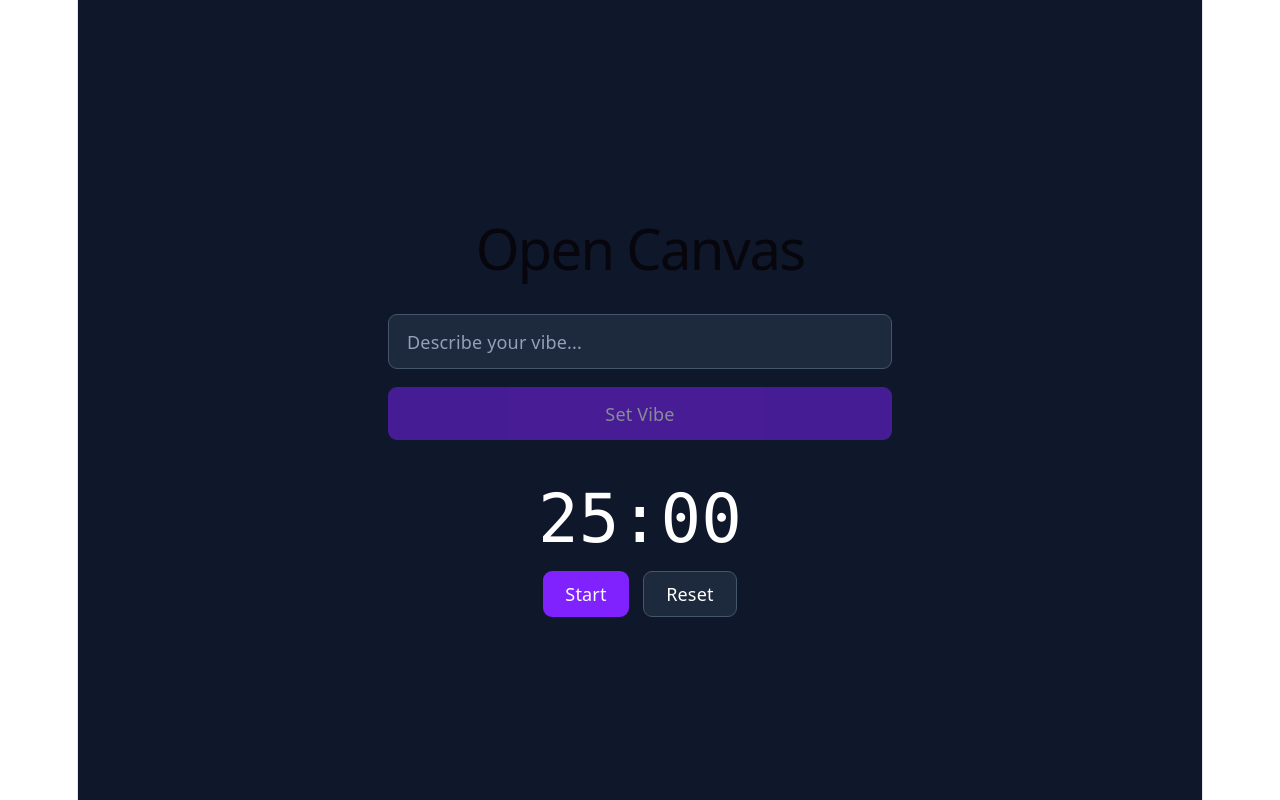
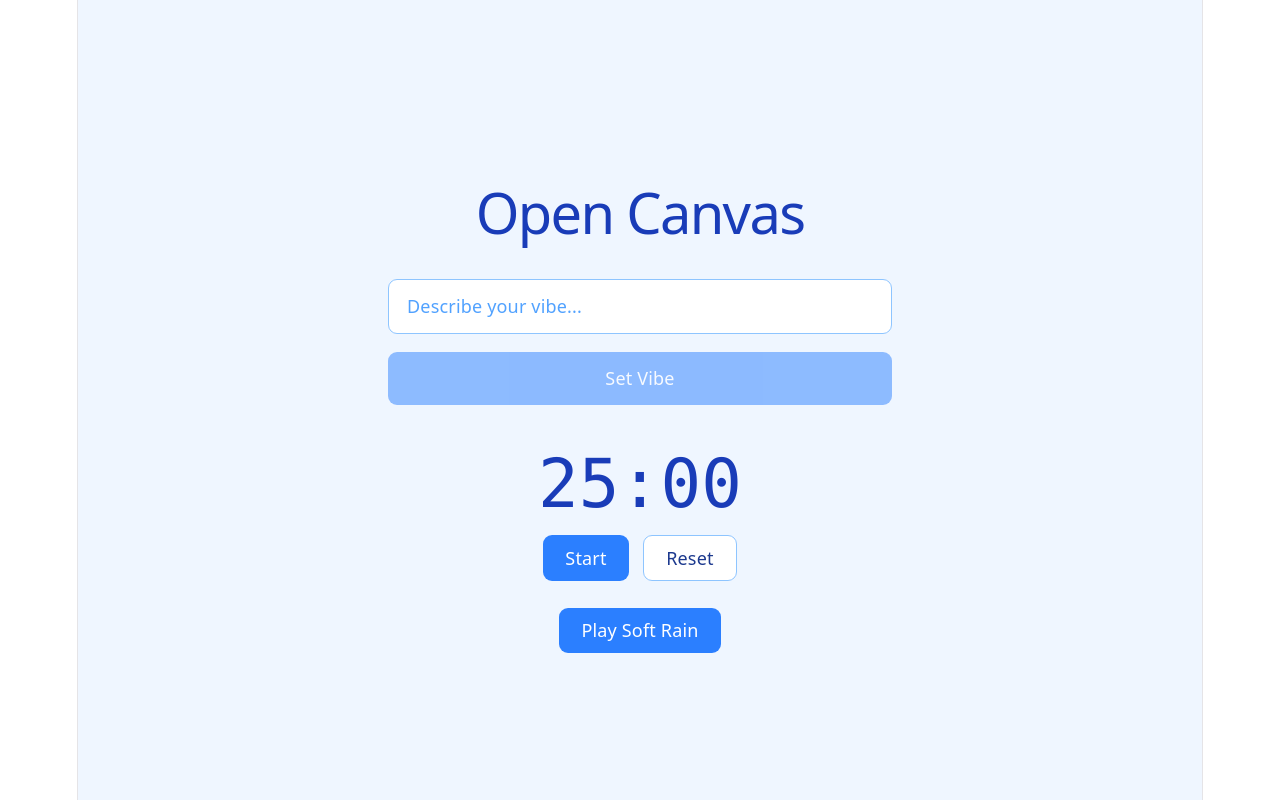
Before and after one commit to ahernandez41/open-canvas, a React app in the folder vibe-settings/frontend/: page / in a window 1280 px wide. Built offline with nearby package versions, Linux system fonts and the light colour scheme; no server answers; the HTML template or start-up script is replaced by a standard one.

Commit message:
integrate Howler.js audio engine

```diff
--- /dev/null
+++ b/package.json
@@ -0,0 +1,5 @@
+{
+  "dependencies": {
+    "howler": "^2.2.4"
+  }
+}
--- a/vibe-settings/frontend/src/App.jsx
+++ b/vibe-settings/frontend/src/App.jsx
@@ -1,6 +1,7 @@
 import { useState } from 'react'
 import { fetchVibe } from './api/vibe'
 import Timer from './components/Timer'
+import SoundscapeTest from './components/SoundscapeTest'
 
 function App() {
   const [message, setMessage] = useState('')
@@ -27,8 +28,8 @@ function App() {
   }
 
   return (
-    <div className="min-h-screen bg-slate-900 text-white flex flex-col items-center justify-center p-8">
-      <h1 className="text-3xl font-bold mb-8">Open Canvas</h1>
+    <div className="min-h-screen bg-blue-50 text-blue-900 flex flex-col items-center justify-center p-8">
+      <h1 className="text-3xl font-bold mb-8 text-blue-800 !text-blue-800">Open Canvas</h1>
 
       <form onSubmit={handleSubmit} className="w-full max-w-md flex flex-col gap-4">
         <input
@@ -36,34 +37,36 @@ function App() {
           value={message}
           onChange={(e) => setMessage(e.target.value)}
           placeholder="Describe your vibe..."
-          className="px-4 py-3 rounded-lg bg-slate-800 border border-slate-600 text-white placeholder-slate-400"
+          className="px-4 py-3 rounded-lg bg-white border border-blue-300 text-blue-900 placeholder-blue-400"
         />
         <button
           type="submit"
           disabled={loading || !message.trim()}
-          className="px-4 py-3 rounded-lg bg-violet-600 hover:bg-violet-500 disabled:opacity-50 font-medium"
+          className="px-4 py-3 rounded-lg bg-blue-500 hover:bg-blue-600 text-white disabled:opacity-50 font-medium"
         >
           {loading ? 'Loading...' : 'Set Vibe'}
         </button>
       </form>
 
       {error && (
-        <p className="mt-6 text-red-400">Error: {error}</p>
+        <p className="mt-6 text-red-600">Error: {error}</p>
       )}
 
       {result && (
-        <div className="mt-6 p-4 rounded-lg bg-slate-800 border border-slate-600 w-full max-w-md text-left">
+        <div className="mt-6 p-4 rounded-lg bg-white border border-blue-300 w-full max-w-md text-left shadow-sm">
           <p><strong>Soundscape:</strong> {result.soundscape}</p>
           <p><strong>Theme:</strong> {result.theme}</p>
           <p><strong>Timer:</strong> {result.timerMinutes} min</p>
           <p><strong>Check-ins:</strong> {result.checkIns}</p>
-          <p className="mt-2 text-slate-400">{result.message}</p>
+          <p className="mt-2 text-blue-700">{result.message}</p>
         </div>
       )}
 
       <div className="mt-10 w-full flex justify-center">
         <Timer durationMinutes={timerMinutes} />
       </div>
+
+      <SoundscapeTest />
     </div>
   )
 }
--- /dev/null
+++ b/vibe-settings/frontend/src/components/SoundscapeTest.jsx
@@ -0,0 +1,40 @@
+import { useState, useRef, useEffect } from 'react'
+import softRain from '../assets/audio/soft-rain.mp3'
+import { Howl } from 'howler'
+
+export default function SoundscapeTest() {
+  const [playing, setPlaying] = useState(false)
+  const sound = useRef(null)
+
+  useEffect(() => {
+    sound.current = new Howl({
+      src: [softRain],
+      loop: true,
+      volume: 0.8,
+    })
+
+    return () => {
+      sound.current?.unload()
+    }
+  }, [])
+
+  function toggle() {
+    if (playing) {
+      sound.current?.pause()
+      setPlaying(false)
+    } else {
+      sound.current?.play()
+      setPlaying(true)
+    }
+  }
+
+  return (
+    <button
+      type="button"
+      onClick={toggle}
+      className="mt-6 px-5 py-2 rounded-lg bg-blue-500 hover:bg-blue-600 text-white font-medium"
+    >
+      {playing ? 'Pause' : 'Play'} Soft Rain
+    </button>
+  )
+}
--- a/vibe-settings/frontend/src/components/Timer.jsx
+++ b/vibe-settings/frontend/src/components/Timer.jsx
@@ -107,12 +107,12 @@ export default function Timer({ durationMinutes = 25 }) {
   return (
     <div className="flex flex-col items-center gap-4 w-full max-w-md">
       {/* NOTE: tabular-nums keeps digits from jumping as the time changes */}
-      <p className={`text-6xl font-mono tabular-nums ${isCompleted ? 'text-violet-400' : 'text-white'}`}>
+      <p className={`text-6xl font-mono tabular-nums ${isCompleted ? 'text-blue-600' : 'text-blue-800'}`}>
         {display}
       </p>
 
       {isCompleted && (
-        <p className="text-violet-300 text-lg">Session complete</p>
+        <p className="text-blue-600 text-lg">Session complete</p>
       )}
 
       <div className="flex gap-3">
@@ -121,7 +121,7 @@ export default function Timer({ durationMinutes = 25 }) {
           <button
             type="button"
             onClick={handleStart}
-            className="px-5 py-2 rounded-lg bg-violet-600 hover:bg-violet-500 font-medium"
+            className="px-5 py-2 rounded-lg bg-blue-500 hover:bg-blue-600 text-white font-medium"
           >
             {secondsLeft === 0 && !isCompleted ? 'Restart' : 'Start'}
           </button>
@@ -129,7 +129,7 @@ export default function Timer({ durationMinutes = 25 }) {
           <button
             type="button"
             onClick={handlePause}
-            className="px-5 py-2 rounded-lg bg-slate-700 hover:bg-slate-600 font-medium"
+            className="px-5 py-2 rounded-lg bg-blue-200 hover:bg-blue-300 text-blue-900 font-medium"
           >
             Pause
           </button>
@@ -138,7 +138,7 @@ export default function Timer({ durationMinutes = 25 }) {
         <button
           type="button"
           onClick={handleReset}
-          className="px-5 py-2 rounded-lg bg-slate-800 border border-slate-600 hover:bg-slate-700 font-medium"
+          className="px-5 py-2 rounded-lg bg-white border border-blue-300 hover:bg-blue-100 text-blue-900 font-medium"
         >
           Reset
         </button>
--- a/vibe-settings/frontend/src/index.css
+++ b/vibe-settings/frontend/src/index.css
@@ -72,7 +72,7 @@ h1,
 h2 {
   font-family: var(--heading);
   font-weight: 500;
-  color: var(--text-h);
+  color: inherit;
 }
 
 h1 {
```
Also changed, not shown: 2 other files (tests, documents, lock files or other folders).
